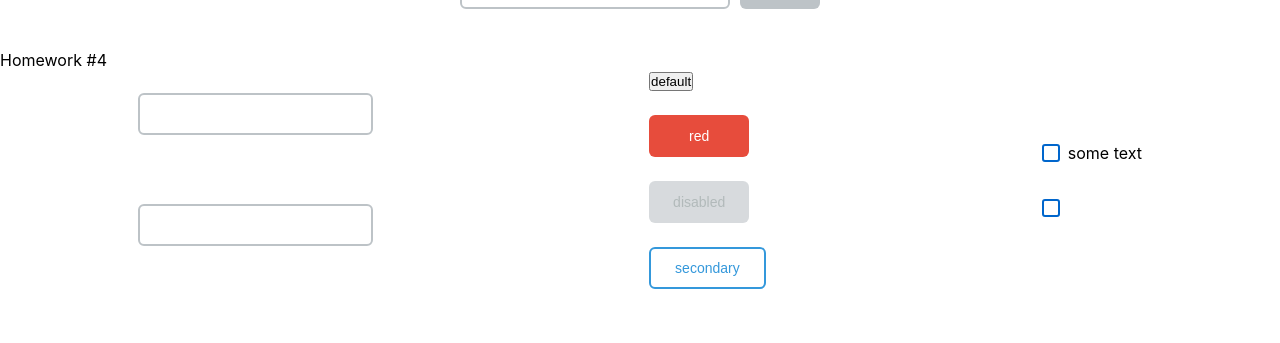
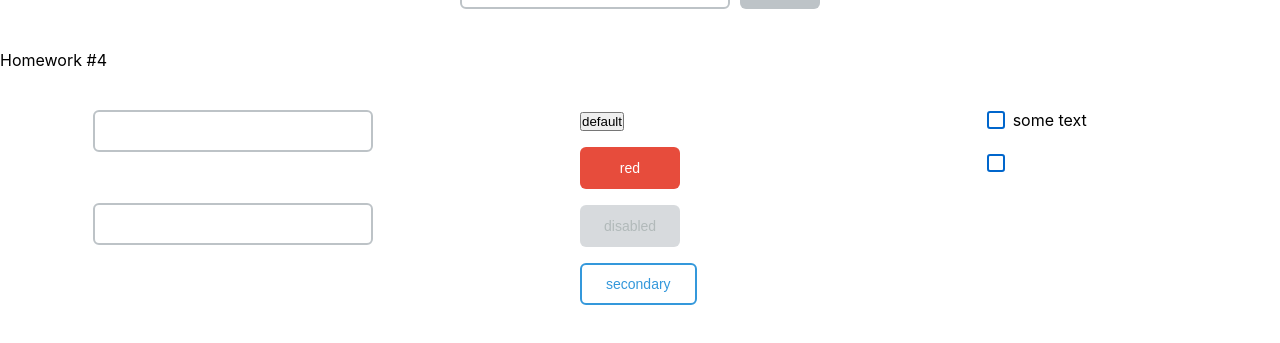
Before and after one commit to dlrozd/hws2-master-1, a React (Create React App) app: page / in a window 1280 px wide. Shown: the part 335-678 px from the top of the page. Built offline with nearby package versions, Linux system fonts and the light colour scheme.

Commit message:
Upd: Corrected align-items property in Stand.module.css to flex-start and added padding and gap adjustments

```diff
--- a/src/s2-homeworks/hw04/Stand.module.css
+++ b/src/s2-homeworks/hw04/Stand.module.css
@@ -1,23 +1,29 @@
 .stand {
     display: flex;
     justify-content: space-around;
-    align-items: center;
+    align-items: flex-start;
+    padding: 40px 20px;
+    gap: 60px;
+    flex-wrap: wrap;
 }
 
 .inputs {
     display: flex;
     flex-direction: column;
-    gap: 48px;
+    gap: 30px;
+    min-width: 280px;
 }
 
 .buttons {
     display: flex;
     flex-direction: column;
-    gap: 24px;
+    gap: 16px;
+    min-width: 200px;
 }
 
 .checkboxes {
     display: flex;
     flex-direction: column;
-    gap: 36px;
+    gap: 24px;
+    min-width: 200px;
 }
```
